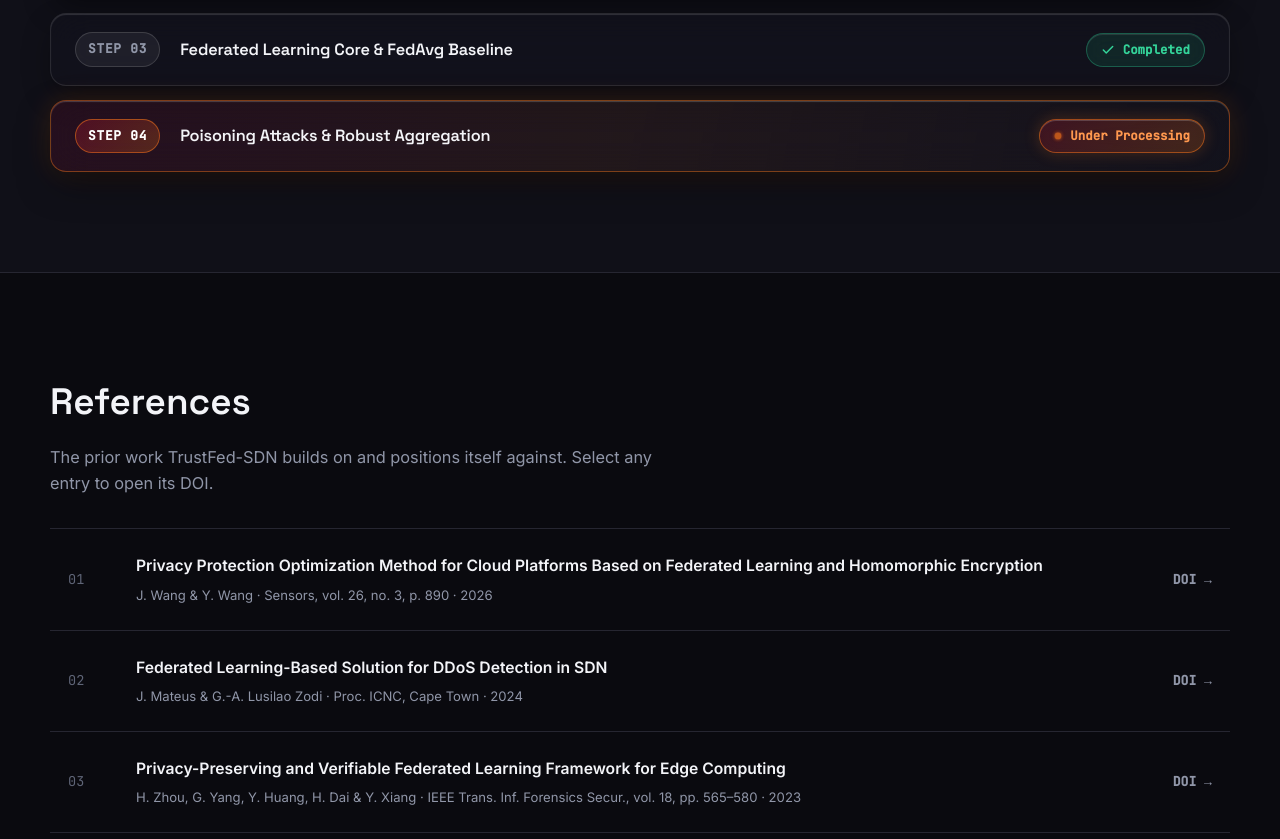
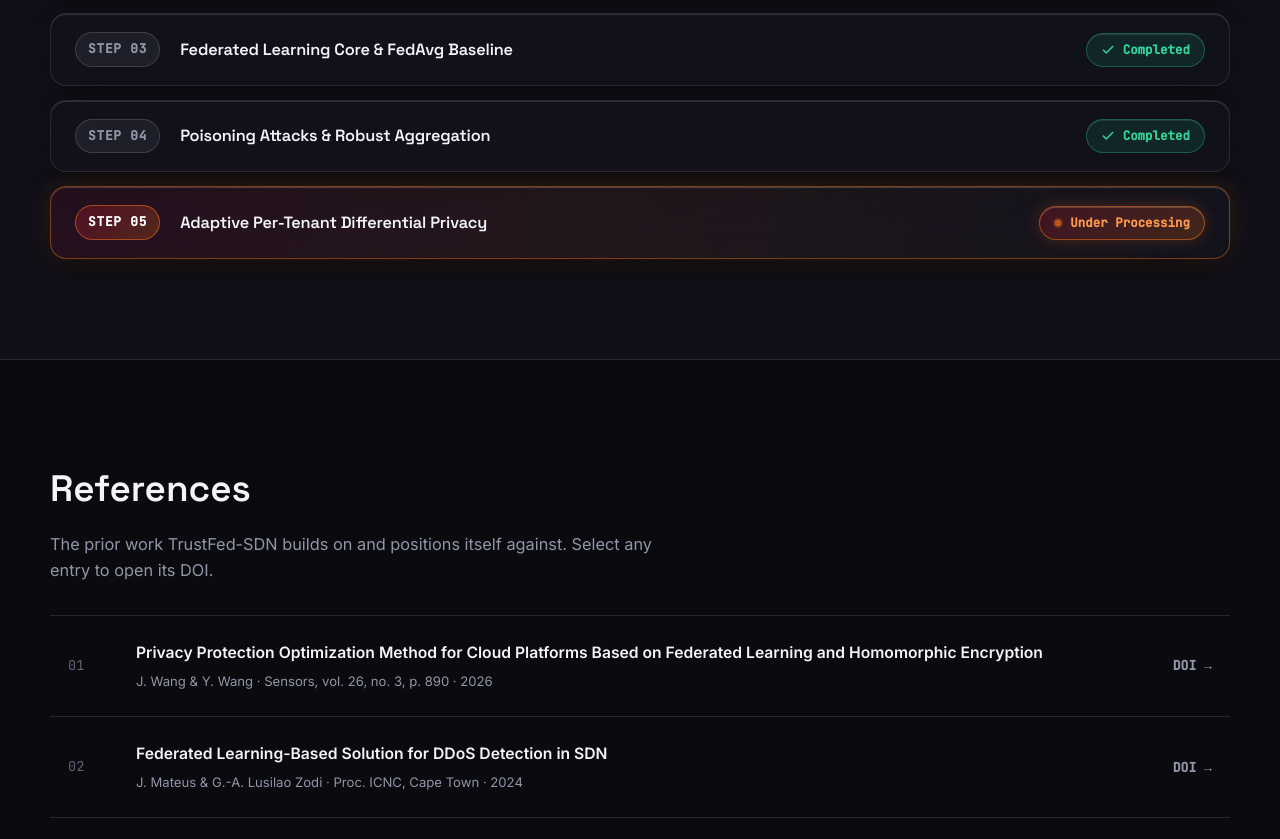
Before and after one commit to naimurhamim/trust-fed-website, a plain HTML site: page index.html in a window 1280 px wide. Shown: the part 3550-4389 px from the top of the page. Drawn offline with Linux system fonts and the light colour scheme; animation ran at ten frames a second.

Commit message:
Mark Step 04 Completed and Step 05 Under Processing on website

```diff
--- a/index.html
+++ b/index.html
@@ -318,9 +318,21 @@
           </span>
         </div>
 
-        <div class="progress-glass-item is-processing">
+        <div class="progress-glass-item is-complete">
           <span class="progress-step-tag">Step 04</span>
           <span class="progress-step-title">Poisoning Attacks &amp; Robust Aggregation</span>
+          <span class="progress-status status-complete">
+            <svg width="14" height="14" viewBox="0 0 24 24" fill="none" stroke="currentColor" stroke-width="2.6"
+              stroke-linecap="round" stroke-linejoin="round" aria-hidden="true">
+              <polyline points="20 6 9 17 4 12"></polyline>
+            </svg>
+            Completed
+          </span>
+        </div>
+
+        <div class="progress-glass-item is-processing">
+          <span class="progress-step-tag">Step 05</span>
+          <span class="progress-step-title">Adaptive Per-Tenant Differential Privacy</span>
           <span class="progress-status status-processing">
             <span class="status-pulse-dot" aria-hidden="true"></span>
             Under Processing
```
